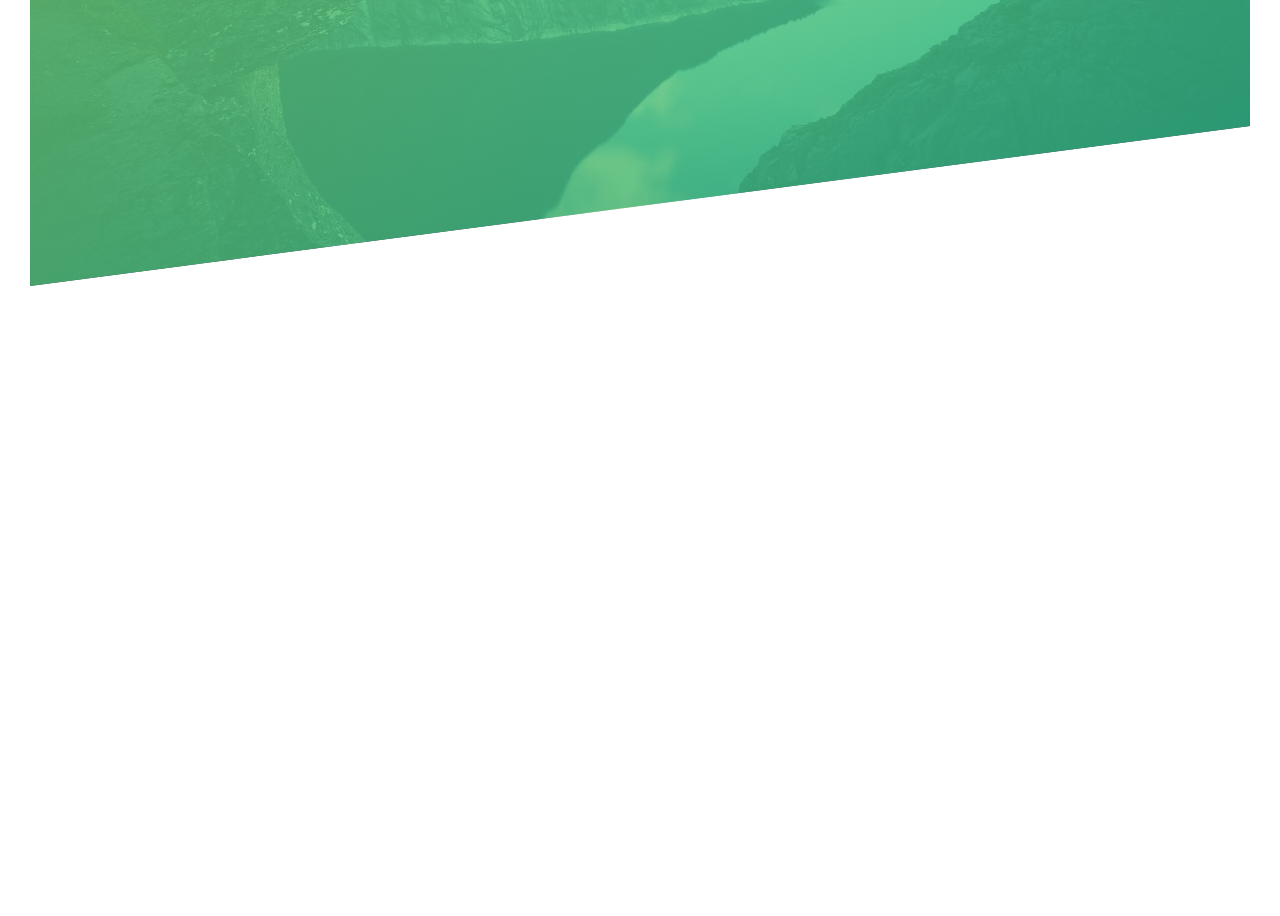
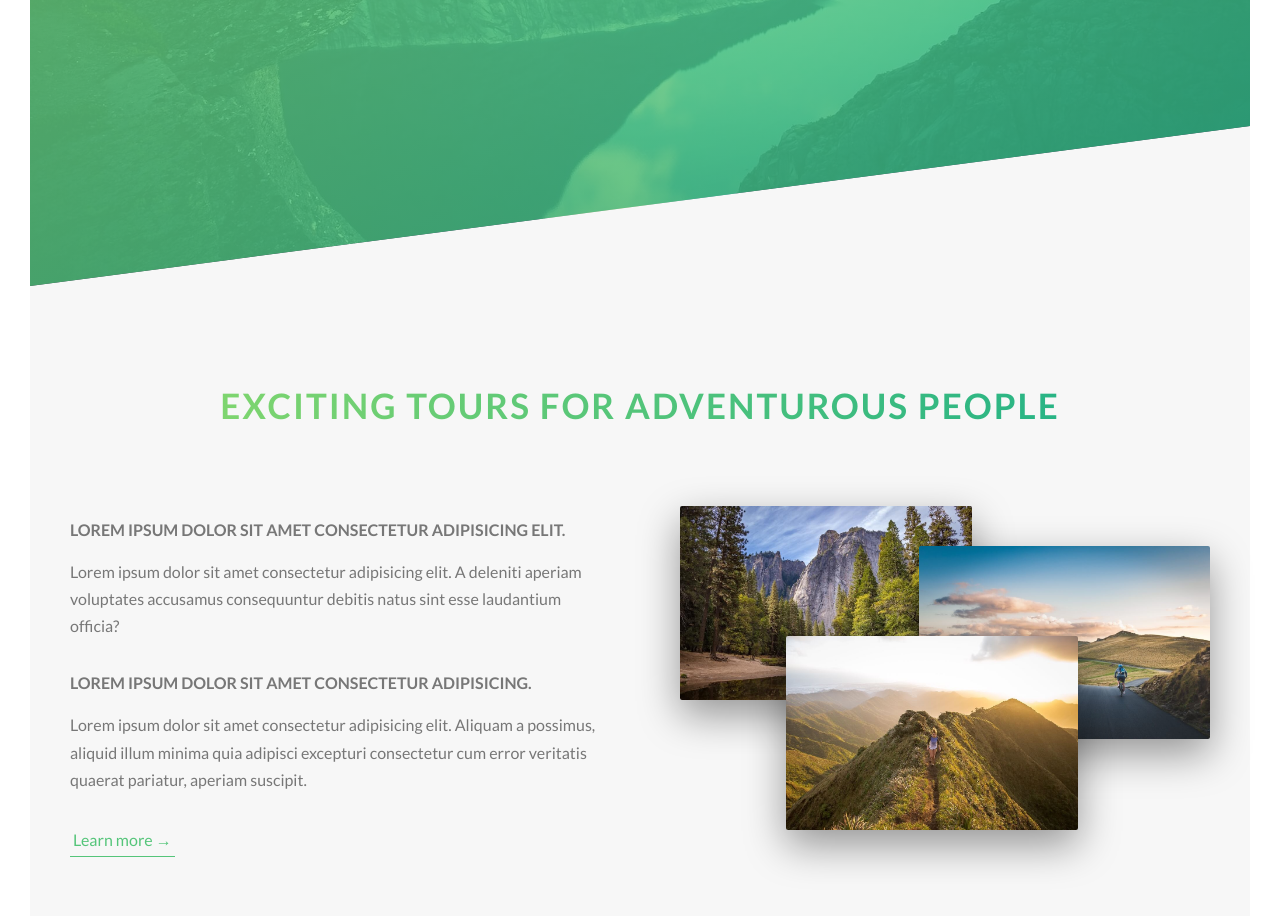
Before and after one commit to ign0ramus/Natours, a website built with webpack: page src/index.html in a window 1280 px wide. Shown: the part 504-1420 px from the top of the page. Before the commit the page ends 820 px from the top, so only its background shows below. Built offline with nearby package versions, Linux system fonts and the light colour scheme.

Commit message:
implemented markup and styles for section "about"

```diff
--- a/src/index.html
+++ b/src/index.html
@@ -26,5 +26,41 @@
         </div>
     </header>
 
+    <main>
+
+        <section class="section-about">
+            <div class="u-center-text u-margin-bottom-big">
+                <h2 class="heading-secondary">Exciting tours for adventurous people</h2>
+            </div>
+
+            <div class="section-about__info">
+                <div class="section-about__left">
+                    <h3 class="heading-tertiary u-margin-bottom-small">
+                        Lorem ipsum dolor sit amet consectetur adipisicing elit.
+                    </h3>
+                    <p class="paragraph">
+                        Lorem ipsum dolor sit amet consectetur adipisicing elit. A deleniti aperiam voluptates accusamus consequuntur debitis natus sint esse laudantium officia?
+                    </p>
+                    <h3 class="heading-tertiary u-margin-bottom-small">
+                        Lorem ipsum dolor sit amet consectetur adipisicing.
+                    </h3>
+                    <p class="paragraph">
+                        Lorem ipsum dolor sit amet consectetur adipisicing elit. Aliquam a possimus, aliquid illum minima quia adipisci excepturi consectetur cum error veritatis quaerat pariatur, aperiam suscipit.
+                    </p>
+                    <a href="#" class="btn-text">Learn more &rarr;</a>
+                </div>
+
+                <div class="section-about__right">
+                    <div class="composition">
+                        <img src="<%=require('./img/nat-1-large.jpg')%>" alt="Image 1" class="composition__img composition__img--photo-1">
+                        <img src="<%=require('./img/nat-2-large.jpg')%>" alt="Image 2" class="composition__img composition__img--photo-2">
+                        <img src="<%=require('./img/nat-3-large.jpg')%>" alt="Image 3" class="composition__img composition__img--photo-3">
+                    </div>
+                </div>
+            </div>
+        </section>
+
+    </main>
+
 </body>
 </html>
--- a/src/scss/abstracts/_variables.scss
+++ b/src/scss/abstracts/_variables.scss
@@ -1,8 +1,18 @@
 // COLORS
-$primary-color: #55c57a;
-$primary-color-light: #7ed56f;
-$primary-color-dark: #28b485;
+$color-primary: #55c57a;
+$color-primary-light: #7ed56f;
+$color-primary-dark: #28b485;
 
 $color-grey-dark: #777;
 $color-white: #fff;
 $color-black: #000;
+
+$color-grey-light-1: #f7f7f7;
+
+// FONT SIZES
+$font-size-default: 1.6rem;
+
+// GRID
+$grid-width: 114rem;
+$gutter-vertical: 8rem;
+$gutter-horizontal: 6rem;
--- a/src/scss/base/_typography.scss
+++ b/src/scss/base/_typography.scss
@@ -32,3 +32,59 @@ body {
         animation: moveInRight 1s ease-out;
     }
 }
+
+.heading-secondary {
+    display: inline-block;
+
+    position: relative;
+
+    font-size: 3.5rem;
+    text-transform: uppercase;
+    font-weight: 700;
+    background-image: linear-gradient(to right, $color-primary-light, $color-primary-dark);
+    -webkit-background-clip: text;
+    background-clip: text;
+    color: transparent;
+    letter-spacing: 2px;
+
+    transition: transform .5s;
+
+    &::after {
+        content: '';
+        display: inline-block;
+
+        position: absolute;
+        top: 85%;
+        left: 50%;
+        transform: translateX(-50%) scale(0);
+
+        height: 2px;
+        width: 100%;
+        background-color: rgba($color-primary, .8);
+        opacity: 0;
+
+        transition: all .5s;
+    }
+    &:hover {
+        transform: translateY(-.5rem);
+
+        &::after {
+            transform: translateX(-50%) scale(1);
+            opacity: 1;
+        }
+    }
+}
+
+.heading-tertiary {
+    font-size: $font-size-default;
+    font-weight: 700;
+    text-transform: uppercase;
+}
+
+.paragraph {
+    font-size: $font-size-default;
+
+    &:not(:last-child) {
+        margin-bottom: 3rem;
+    }
+}
--- a/src/scss/base/_utilities.scss
+++ b/src/scss/base/_utilities.scss
@@ -0,0 +1,5 @@
+.u-center-text { text-align: center; }
+
+.u-margin-bottom-big { margin-bottom: 8rem; }
+.u-margin-bottom-medium { margin-bottom: 4rem; }
+.u-margin-bottom-small { margin-bottom: 1.5rem; }
--- a/src/scss/components/_button.scss
+++ b/src/scss/components/_button.scss
@@ -5,7 +5,7 @@
 
         position: relative;
 
-        font-size: 1.6rem;
+        font-size: $font-size-default;
         text-transform: uppercase;
         text-decoration: none;
         padding: 1.5rem 4rem;
@@ -58,3 +58,30 @@
         animation: moveInBottom 1s ease-out .5s backwards;
     }
 }
+
+.btn-text {
+    &:link,
+    &:visited {
+        display: inline-block;
+
+        color: $color-primary;
+        text-decoration: none;
+        border-bottom: 1px solid $color-primary;
+        padding: 3px;
+        font-size: $font-size-default;
+
+        transition: all .3s;
+    }
+
+    &:hover {
+        background-color: $color-primary;
+        color: $color-white;
+        transform: translateY(-2px);
+        box-shadow: 0 1rem 2rem rgba($color-black, .3);
+    }
+
+    &:active {
+        transform: translateY(1px);
+        box-shadow: 0 .5rem 1rem rgba($color-black, .3);
+    }
+}
--- /dev/null
+++ b/src/scss/components/_composition.scss
@@ -0,0 +1,41 @@
+.composition {
+    position: relative;
+
+    &__img {
+        position: absolute;
+        z-index: 1;
+
+        width: 55%;
+        box-shadow: 0 1.5rem 4rem rgba($color-black, .4);
+        border-radius: 2px;
+        outline-offset: 1.5rem;
+
+        transition: all .3s;
+
+        &--photo-1 {
+            left: 0;
+            top: -1rem;
+        }
+
+        &--photo-2 {
+            right: 0;
+            top: 3rem;
+        }
+
+        &--photo-3 {
+            left: 20%;
+            top: 12rem;
+        }
+
+        &:hover {
+            outline: 1rem solid rgba($color-primary, .9);
+            transform: scale(1.05);
+            box-shadow: 0 1.5rem 4rem rgba($color-black, .5);
+            z-index: 2;
+        }
+    }
+
+    &:hover &__img:not(:hover) {
+        transform: translateY(-.5rem) scale(.95);
+    }
+}
--- a/src/scss/layout/_header.scss
+++ b/src/scss/layout/_header.scss
@@ -3,7 +3,7 @@
 
     height: 95vh;
     background-image:
-                    linear-gradient(to right bottom,rgba($primary-color-light, .8), rgba($primary-color-dark, 0.8)),
+                    linear-gradient(to right bottom,rgba($color-primary-light, .8), rgba($color-primary-dark, 0.8)),
                     url('../img/hero.jpg');
     background-size: cover;
     background-position: top;
--- a/src/scss/main.scss
+++ b/src/scss/main.scss
@@ -7,6 +7,7 @@
 @import 'base/utilities';
 
 @import 'components/button';
+@import 'components/composition';
 
 @import 'layout/header';
 @import 'layout/footer';
--- a/src/scss/pages/_home.scss
+++ b/src/scss/pages/_home.scss
@@ -0,0 +1,16 @@
+.section-about {
+    background-color: $color-grey-light-1;
+    padding: 25rem 0;
+    margin-top: -20vh;
+
+    &__info {
+        display: grid;
+        // grid-template-rows: 1fr;
+        grid-template-columns: repeat(auto-fit, minmax(35rem, 1fr));
+        grid-column-gap: $gutter-vertical;
+
+        max-width: 114rem;
+        margin: 0 auto;
+    }
+
+}
```
